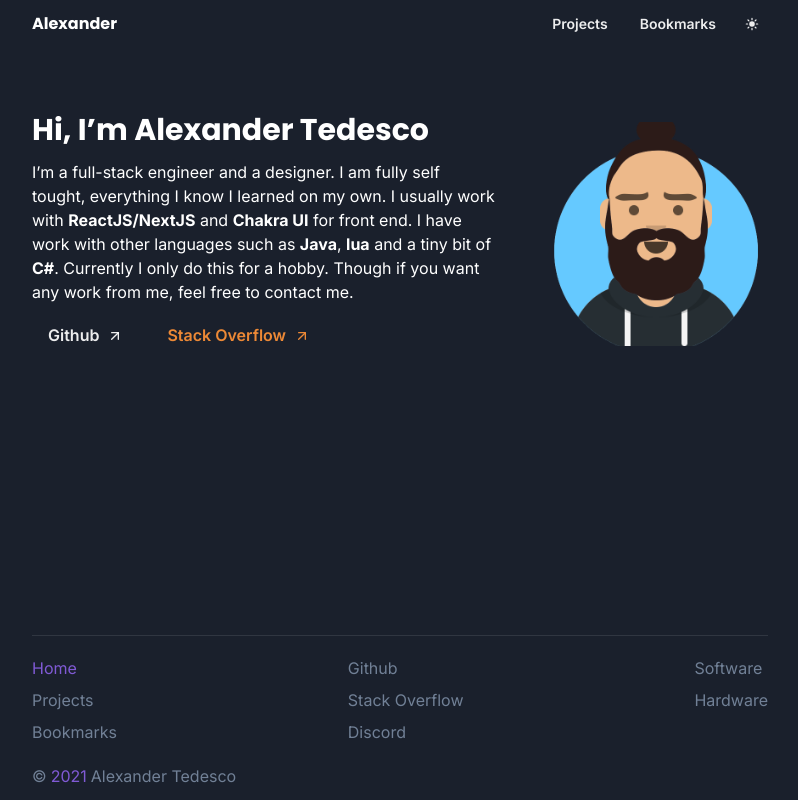
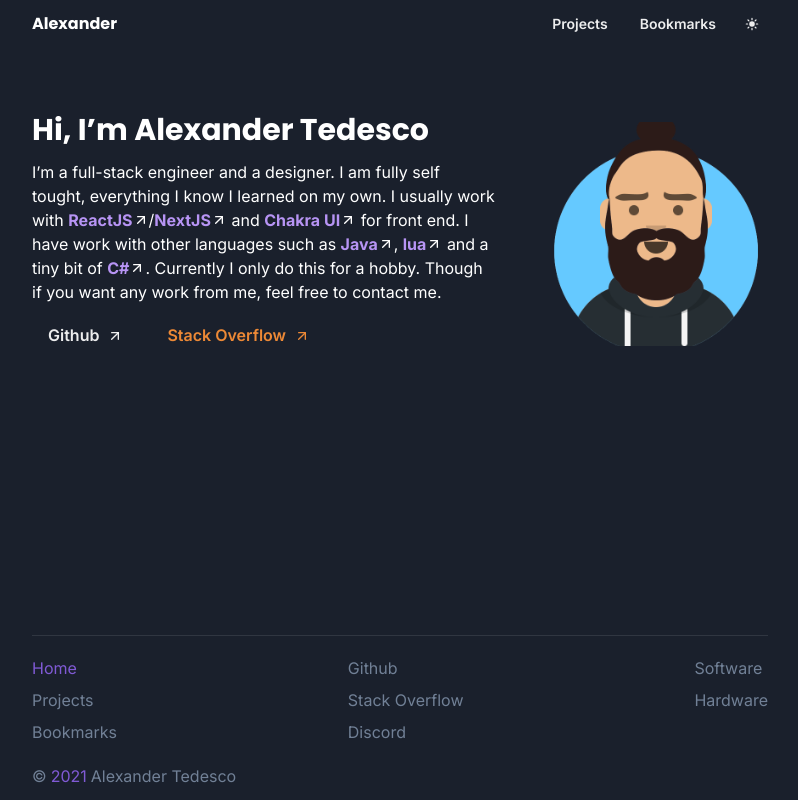
Before and after one commit to ZiiMs/ziim-homepage, a Next.js app: page / in a window 1280 px wide. Shown: the whole page, without its empty margins (240-1038 px from the left). Built offline with nearby package versions, Linux system fonts and the light colour scheme.

Commit message:
Finalized Hero

```diff
--- /dev/null
+++ b/src/components/EmbedLink/index.tsx
@@ -0,0 +1,27 @@
+import { Icon, Link, LinkProps, useColorModeValue } from '@chakra-ui/react';
+import React from 'react';
+import { FiArrowUpRight } from 'react-icons/fi';
+
+const EmbededLink = ({ children, ...props }: LinkProps) => {
+  return (
+    <span>
+      <Link
+        {...props}
+        color={useColorModeValue('purple.500', 'purple.300')}
+        alignItems='center'
+        display='inline-flex'
+        isExternal
+        target='_blank'
+      >
+        {children}
+        <Icon
+          as={FiArrowUpRight}
+          color={useColorModeValue('gray.700', 'white')}
+          display='inline'
+        />
+      </Link>
+    </span>
+  );
+};
+
+export default EmbededLink;
--- a/src/components/hero/index.tsx
+++ b/src/components/hero/index.tsx
@@ -13,6 +13,7 @@ import { GITHUB_PROFILE, STACKOVERFLOW_PROFILE } from 'src/constants';
 import HeroImage from './image';
 
 import { FiArrowUpRight } from 'react-icons/fi';
+import EmbededLink from '../EmbedLink';
 
 const Hero = () => {
   type LinkType = LinkTypes & { color?: string };
@@ -40,11 +41,31 @@ const Hero = () => {
         <Text>
           I’m a full-stack engineer and a designer. I am fully self tought,
           everything I know I learned on my own. I usually work with{' '}
-          <strong>ReactJS/NextJS</strong> and <strong>Chakra UI</strong> for
-          front end. I have work with other languages such as{' '}
-          <strong>Java</strong>, <strong>lua</strong> and a tiny bit of{' '}
-          <strong>C#</strong>. Currently I only do this for a hobby. Though if
-          you want any work from me, feel free to contact me.
+          <EmbededLink href='https://reactjs.org/'>
+            <strong>ReactJS</strong>
+          </EmbededLink>
+          /
+          <EmbededLink href='https://nextjs.org/'>
+            <strong>NextJS</strong>
+          </EmbededLink>{' '}
+          and{' '}
+          <EmbededLink href='https://chakra-ui.com/'>
+            <strong>Chakra UI</strong>
+          </EmbededLink>{' '}
+          for front end. I have work with other languages such as{' '}
+          <EmbededLink href='https://www.oracle.com/java/'>
+            <strong>Java</strong>
+          </EmbededLink>
+          ,{' '}
+          <EmbededLink href='https://www.lua.org/'>
+            <strong>lua</strong>
+          </EmbededLink>{' '}
+          and a tiny bit of{' '}
+          <EmbededLink href='https://dotnet.microsoft.com/languages/csharp'>
+            <strong>C#</strong>
+          </EmbededLink>
+          . Currently I only do this for a hobby. Though if you want any work
+          from me, feel free to contact me.
         </Text>
 
         <Stack direction={{ base: 'column', md: 'row' }} spacing={3}>
```
